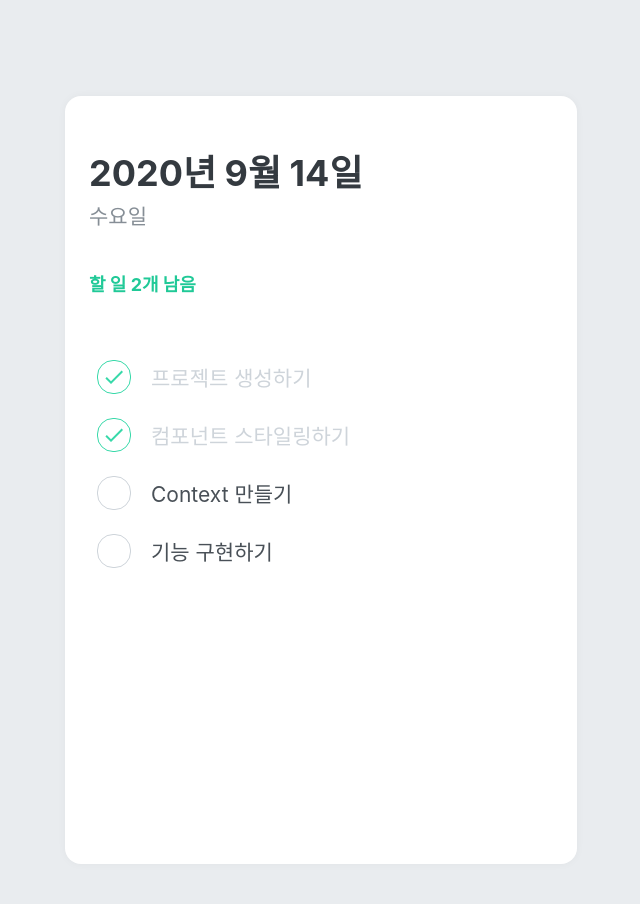
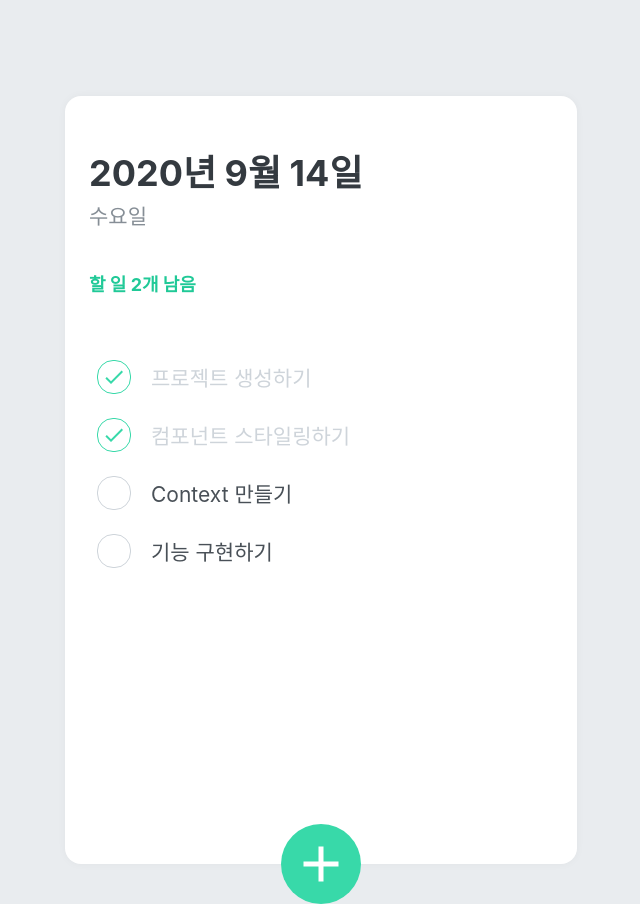
Before and after one commit to jun-ho-Kim/react-contextAPI-toDos, a React (Create React App) app: page / in a window 1280 px wide. Shown: the whole page, without its empty margins (319-959 px from the left). Built offline with nearby package versions, Linux system fonts and the light colour scheme; the HTML template or start-up script is replaced by a standard one.

Commit message:
TodoCreate Component

```diff
--- a/src/App.js
+++ b/src/App.js
@@ -3,6 +3,7 @@
 import ToDoTemplate from './components/TodoTemplate';
 import TodoHead from './components/ToDoHead';
 import TodoList from './components/TodoList';
+import TodoCreate from './components/TodoCreate';
 
 const GlobalStyle = createGlobalStyle`
   body {
@@ -18,6 +19,7 @@
       <ToDoTemplate>
         <TodoHead />
         <TodoList />
+        <TodoCreate />
       </ToDoTemplate>
 
     </div>
--- /dev/null
+++ b/src/components/TodoCreate.js
@@ -0,0 +1,94 @@
+import React, {useState} from "react";
+import styled, {css} from "styled-components";
+import {MdAdd} from "react-icons/md";
+
+const CircleButton = styled.button`
+    background: #38d9a9;
+    &:hover {
+        background: #63e6be;
+    }
+    &:active {
+        background: #20c997;
+    }
+    cursor: point;
+    width: 80px;
+    height: 80px;
+    display: block;
+    align-items: center;
+    justify-content: center;
+    font-size: 60px;
+    position: absolute;
+    left: 50%;
+    bottom: 0px;
+    transform: translate(-50%, 50%);
+    color: white;
+    border-radius: 50%;
+    border: none;
+    outline: none;
+    display: flex;
+    align-items: center;
+    justify-content: center;
+
+    transition: 0.125s all ease-in;
+    ${props =>
+        props.open &&
+        css`
+        background: #ff6b6b;
+        &:hover {
+            background: #ff8787;
+        }
+        &:active {
+            background: #fa5252;
+        }
+        transform: translate(-50%, 50%) rotate(45deg);
+    `}
+`;
+
+const InsertFormPositioner = styled.div`
+    width: 100%;
+    position: absolute;
+    bottom: 0px;
+    left: 0px;
+    /* background: yellow; */
+`;
+
+const InsertForm = styled.form`
+    background: #f8f9fa;
+    padding: 32px 32px 72px 32px;
+
+    border-top: 1px solid #e9ecef;
+    border-bottom-left-radius: 16px;
+    border-bottom-right-radius: 16px;
+`;
+
+const Input = styled.input`
+    padding: 12px;
+    border-radius: 4px;
+    border: 1px solid #dee2e6;
+    width: 100%;
+    outline: none;
+    font-size: 18px;
+    box-sizing: border-box;
+`;
+
+function TodoCreate() {
+    const [open, setOpen] = useState(false);
+    const onToggle = () => setOpen(!open)
+    return (
+        <>
+        {open && (
+            <InsertFormPositioner>
+                <InsertForm>
+                    <Input autoFocus placeholder="할 일을 입력 후, Enter 를 누르세요" />
+                </InsertForm>
+            </InsertFormPositioner>
+        )
+        }
+        <CircleButton onClick={onToggle} open={open}>
+            <MdAdd />
+        </CircleButton>
+        </>
+    );
+};
+
+export default TodoCreate;
```
